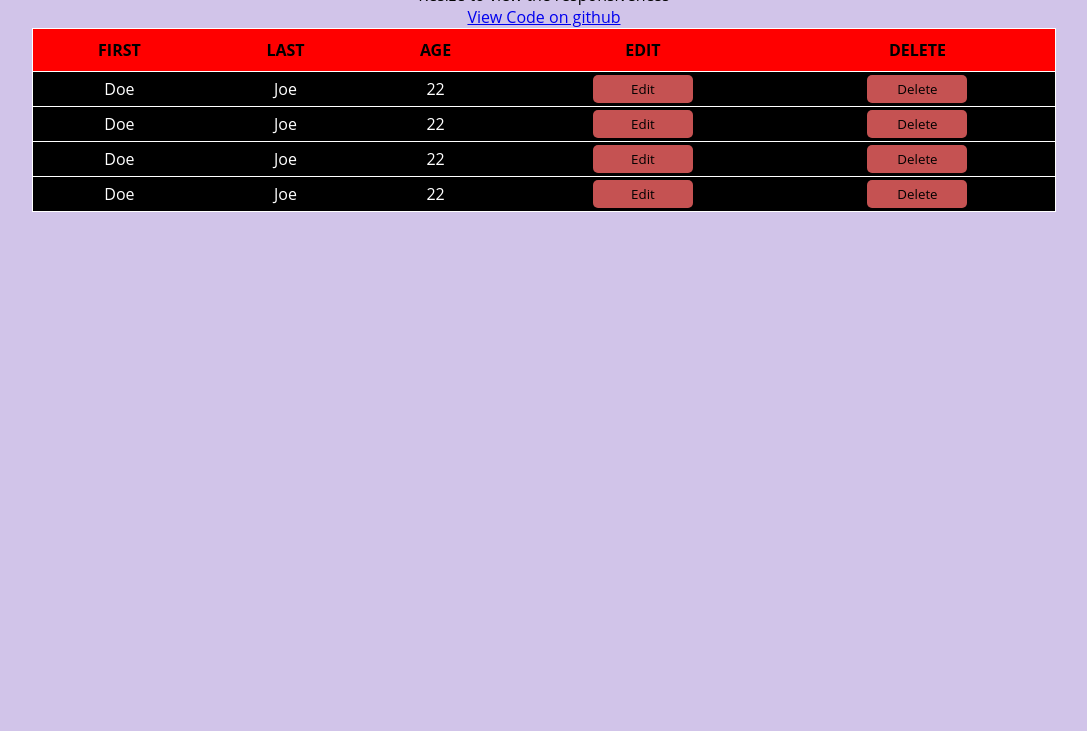
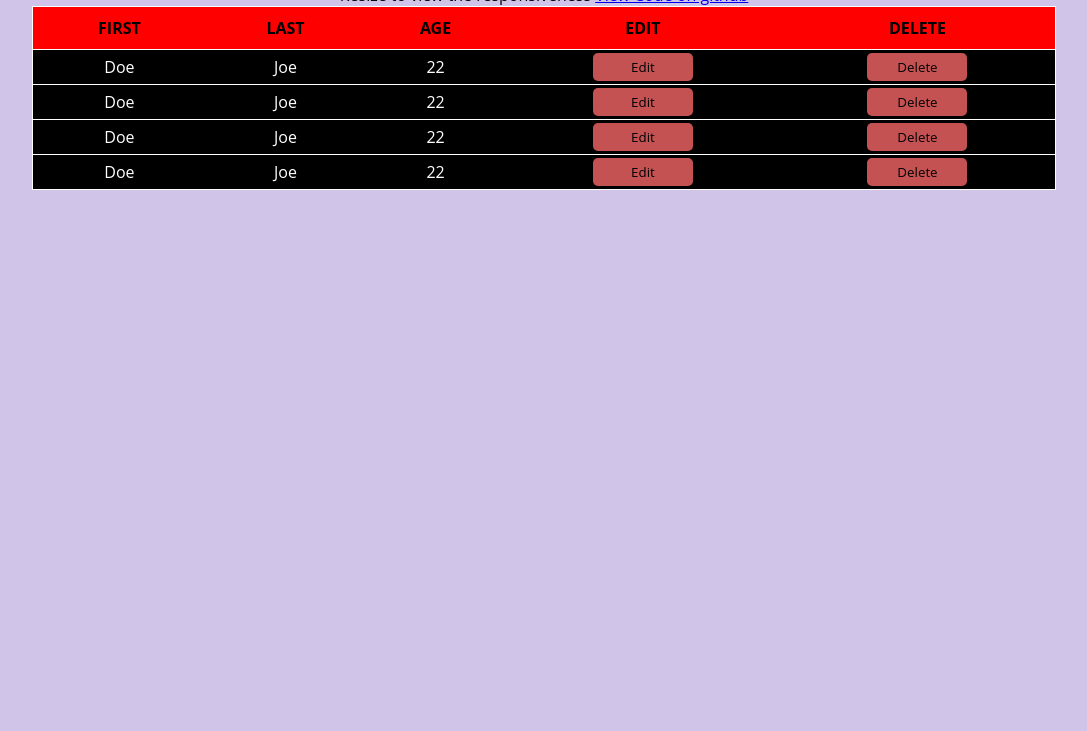
Before and after one commit to emmanuelekaka/responsive_table, a plain HTML site: page main.html in a window 1280 px wide. Shown: the part 69-800 px from the top of the page, without its empty margins (96-1183 px from the left). Drawn offline with Linux system fonts and the light colour scheme.

Commit message:
link positioning

```diff
--- a/main.html
+++ b/main.html
@@ -9,9 +9,9 @@
 </head>
 <body>
     <h2>RESPONSIVE TABLE</h2>
-    <p>Resize to view the responsiveness</p>
+    <p>Resize to view the responsiveness <a href="https://github.com/emmanuelekaka/responsive_table.git">View Code on github</a></p>
 
-    <a href="https://github.com/emmanuelekaka/responsive_table.git">View Code on github</a>
+
     <!-- table -->
     <table>
         <thead>
```
